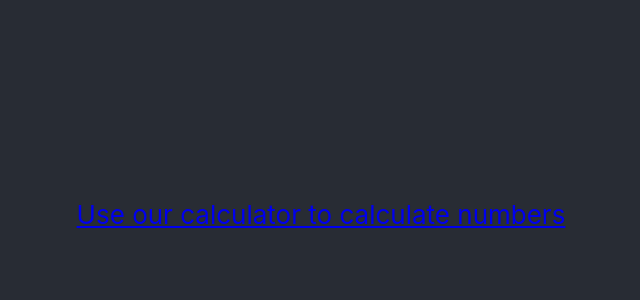
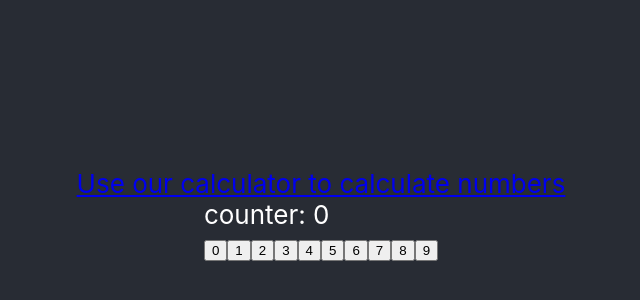
Before and after one commit to shanuxavier/Calculator, a React (Create React App) app: page / in a window 1280 px wide. Shown: the part 186-486 px from the top of the page, without its empty margins (319-959 px from the left). Built offline with nearby package versions, Linux system fonts and the light colour scheme.

Commit message:
created buttons

```diff
--- a/src/Components/Calculator/index.js
+++ b/src/Components/Calculator/index.js
@@ -1,10 +1,26 @@
+import React, { useState } from 'react';
+
 function Calculator() {
+  const buttons = [];
+  // const [variable, setVariableFunction] = useState(defaultValue of variable);
+  const [counter, setCounter] = useState(0);
+
+  const onClick = () => {
+    setCounter(counter + 1);
+  }
+
   for (let i=0; i<10; i++) {
-    console.log(i)
+    buttons.push(<button onClick={onClick} key={i}>{i}</button>)
   }
-    return (
+
+  return (
     <div>
-
+      <div>
+        counter: {counter}
+      </div>
+      <div>
+        {buttons}
+      </div>
     </div>
   );
 }
```
